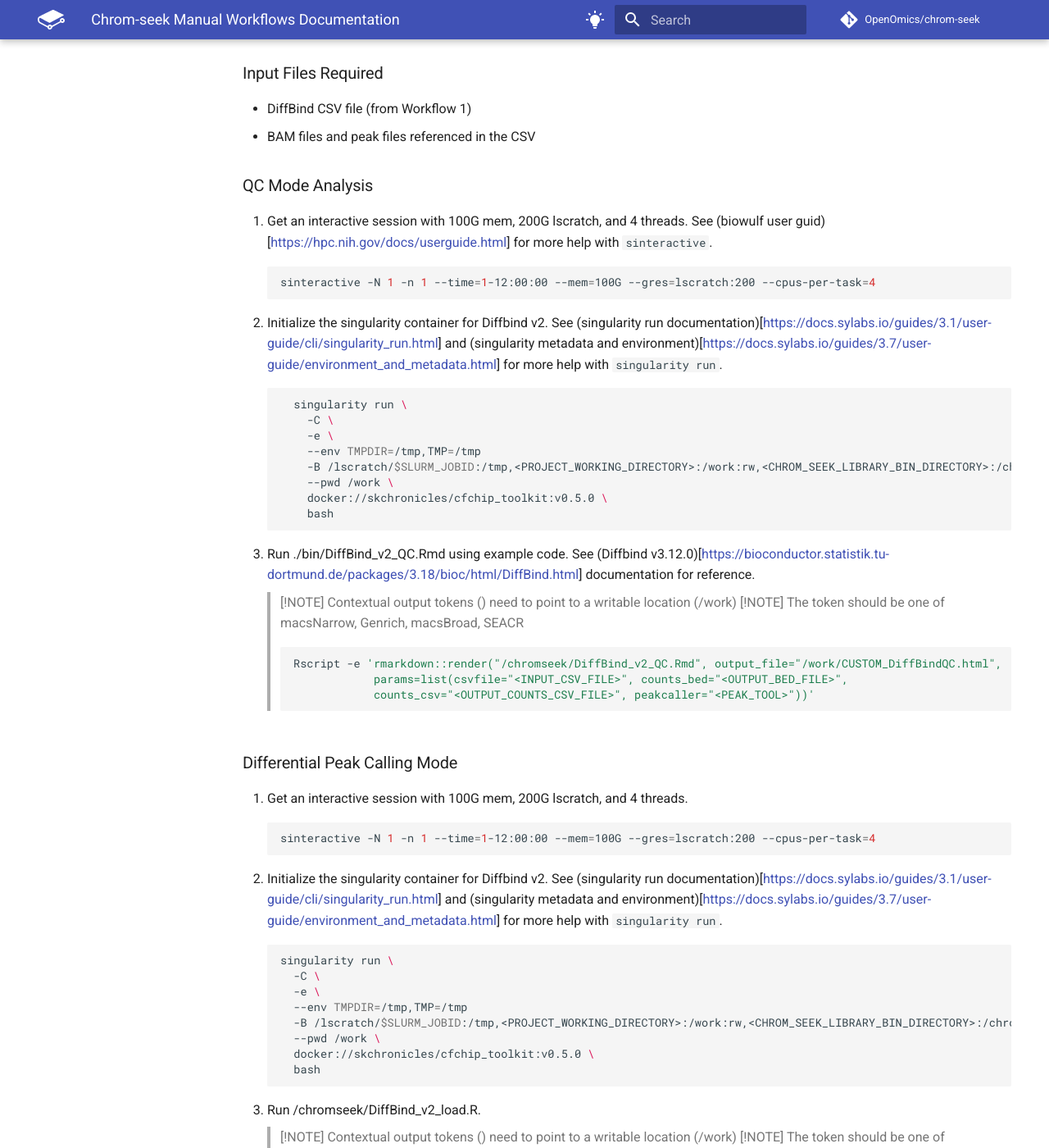
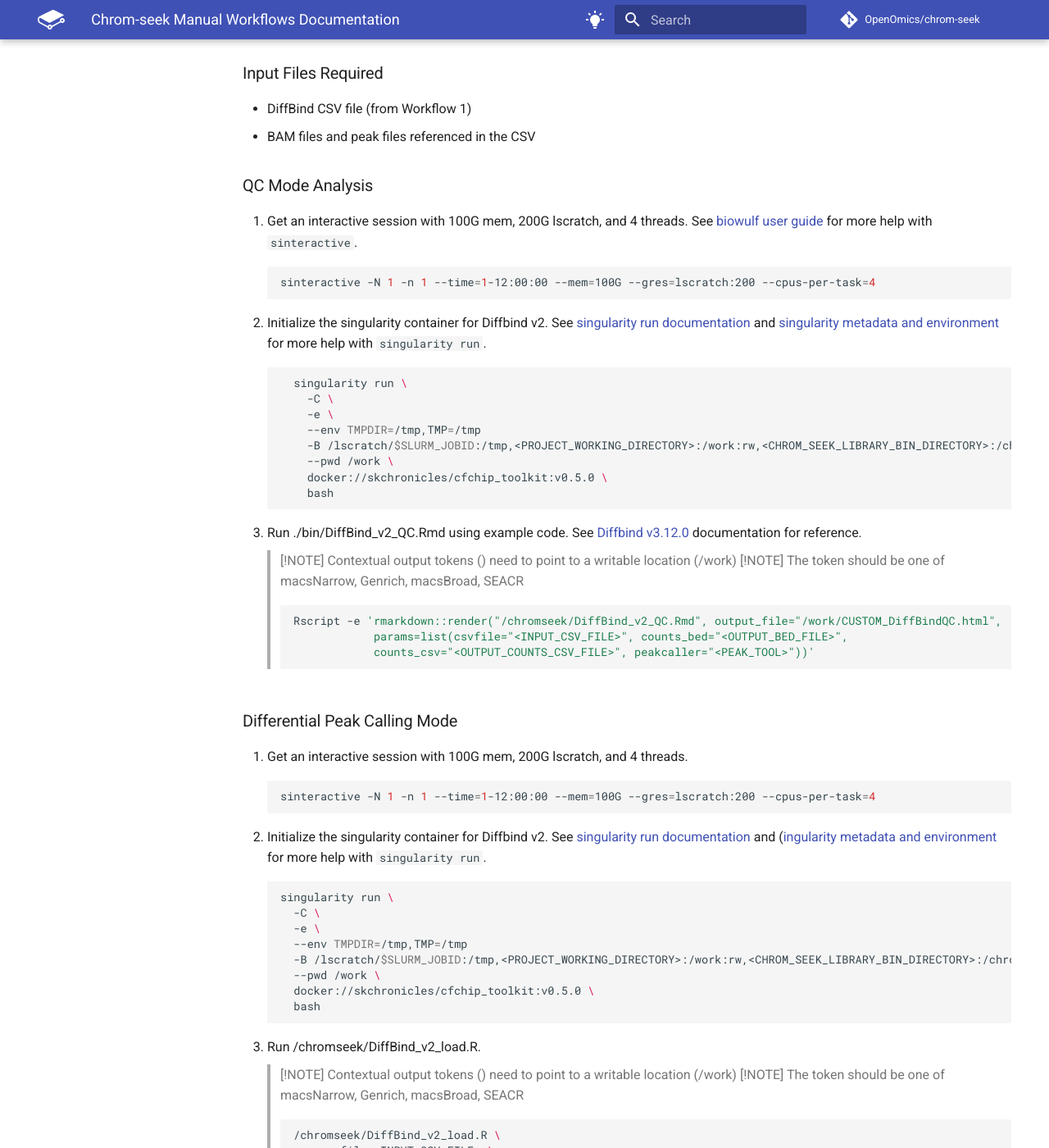
Before and after one commit to OpenOmics/chrom-seek, an MkDocs documentation site: the page built from docs/manual_workflows.md, in a window 1280 px wide and 1400 px high, scrolled down 1486 px. Shown: the whole window at 82% size. Built offline with MkDocs 1.6.1 and Material for MkDocs 9.7.7, drawn with Linux system fonts in a browser that asks for light colours; comment, search, counter and statistics services are not loaded; the version menu is left out; some of the changed text lies outside the part shown.

Commit message:
chore: fix md links

````diff
--- a/docs/manual_workflows.md
+++ b/docs/manual_workflows.md
@@ -53,11 +53,11 @@ Perform either quality control analysis or differential binding analysis using D
 
 ### QC Mode Analysis
 
-1. Get an interactive session with 100G mem, 200G lscratch, and 4 threads. See (biowulf user guid)[https://hpc.nih.gov/docs/userguide.html] for more help with `sinteractive`.
+1. Get an interactive session with 100G mem, 200G lscratch, and 4 threads. See [biowulf user guide](https://hpc.nih.gov/docs/userguide.html) for more help with `sinteractive`.
   ```bash
   sinteractive -N 1 -n 1 --time=1-12:00:00 --mem=100G --gres=lscratch:200 --cpus-per-task=4
   ```
-2. Initialize the singularity container for Diffbind v2. See (singularity run documentation)[https://docs.sylabs.io/guides/3.1/user-guide/cli/singularity_run.html] and (singularity metadata and environment)[https://docs.sylabs.io/guides/3.7/user-guide/environment_and_metadata.html] for more help with `singularity run`.
+2. Initialize the singularity container for Diffbind v2. See [singularity run documentation](https://docs.sylabs.io/guides/3.1/user-guide/cli/singularity_run.html) and [singularity metadata and environment](https://docs.sylabs.io/guides/3.7/user-guide/environment_and_metadata.html) for more help with `singularity run`.
   ```bash
     singularity run \
       -C \
@@ -68,7 +68,7 @@ Perform either quality control analysis or differential binding analysis using D
       docker://skchronicles/cfchip_toolkit:v0.5.0 \
       bash
   ```
-3. Run ./bin/DiffBind_v2_QC.Rmd using example code. See (Diffbind v3.12.0)[https://bioconductor.statistik.tu-dortmund.de/packages/3.18/bioc/html/DiffBind.html] documentation for reference.
+3. Run ./bin/DiffBind_v2_QC.Rmd using example code. See [Diffbind v3.12.0](https://bioconductor.statistik.tu-dortmund.de/packages/3.18/bioc/html/DiffBind.html) documentation for reference.
   > [!NOTE]
   > Contextual output tokens (<OUTPUT_*>) need to point to a writable location (/work)
   > [!NOTE]
@@ -85,7 +85,7 @@ Perform either quality control analysis or differential binding analysis using D
   ```bash
   sinteractive -N 1 -n 1 --time=1-12:00:00 --mem=100G --gres=lscratch:200 --cpus-per-task=4
   ```
-2. Initialize the singularity container for Diffbind v2. See (singularity run documentation)[https://docs.sylabs.io/guides/3.1/user-guide/cli/singularity_run.html] and (singularity metadata and environment)[https://docs.sylabs.io/guides/3.7/user-guide/environment_and_metadata.html] for more help with `singularity run`.
+2. Initialize the singularity container for Diffbind v2. See [singularity run documentation](https://docs.sylabs.io/guides/3.1/user-guide/cli/singularity_run.html) and ([ingularity metadata and environment](https://docs.sylabs.io/guides/3.7/user-guide/environment_and_metadata.html) for more help with `singularity run`.
   ```bash
   singularity run \
     -C \
@@ -182,7 +182,7 @@ The UROPA config file supports various annotation priorities:
 - **Gene body**: Exons and introns
 - **Intergenic regions**: Regions between genes
 - **Custom features**: User-defined genomic regions
-See (UROPA manual)[https://uropa-manual.readthedocs.io/] for more information.
+See [UROPA manual](https://uropa-manual.readthedocs.io/) for more information.
 
 ### Example Configuration
 ```json
````
